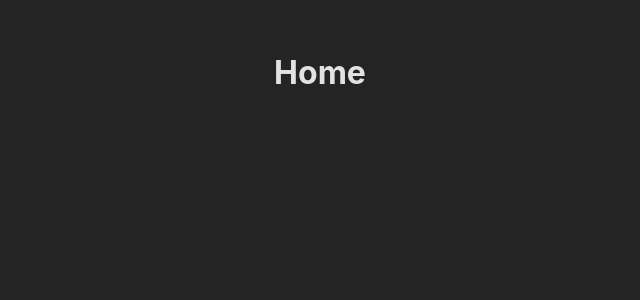
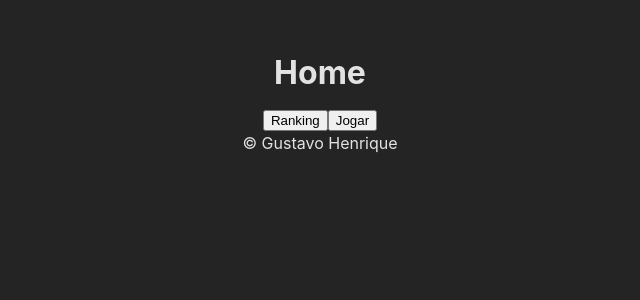
Before and after one commit to Gustavo-Henrique-Lima/EnglishQuiz, a React (Vite) app in the folder frontend/: page / in a window 1280 px wide. Shown: the top 300 px of the page, without its empty margins (320-960 px from the left). Built offline with nearby package versions, Linux system fonts and the light colour scheme.

Commit message:
Modificações para permitir a navegação entre as telas de modo independente, sem que um mesmo elemento se repita nas telas

```diff
--- a/frontend/src/App.tsx
+++ b/frontend/src/App.tsx
@@ -1,9 +1,23 @@
 import './App.css'
+import { BrowserRouter as Router, Routes, Route,Link} from 'react-router-dom';
+import Footer from './componentes/footer/footer';
+import TabelaRanking from './componentes/ranking/ranking';
+import Partida from './componentes/partida/partida';
+import Home from './componentes/home/home';
 
 function App() {
+  return(
+    <>
+    <div>
+      <Routes>
+        <Route path="/" element={<Home/>}></Route>
+        <Route path="/ranking" element={<TabelaRanking/>}></Route>
+        <Route path="/partida" element={<Partida/>}></Route>
+      </Routes>
+    </div>
+    <Footer/>
+    </>
 
-  return (
-    <h1>Home</h1>
   )
 }
 
--- a/frontend/src/componentes/home/home.tsx
+++ b/frontend/src/componentes/home/home.tsx
@@ -1,11 +1,30 @@
+import { useNavigate } from 'react-router-dom'
 import './styles.css'
 
 function Home()
 {
+    const navigate=useNavigate();
+    function handleClick()
+    {
+        navigate("/ranking")
+    }
+    function irParaPartida()
+    {
+        navigate("/partida")
+    }
     return(
+        <>
         <h1>Home</h1>
+        <div>
+            <button onClick={handleClick}>
+                Ranking
+            </button>
+            <button onClick={irParaPartida}>
+                Jogar
+            </button>
+        </div>
+        </>
     )
-
 }
 
 export default Home
--- a/frontend/src/main.tsx
+++ b/frontend/src/main.tsx
@@ -1,10 +1,13 @@
 import React from 'react'
 import ReactDOM from 'react-dom/client'
+import { BrowserRouter } from 'react-router-dom'
 import App from './App'
 import './index.css'
 
 ReactDOM.createRoot(document.getElementById('root') as HTMLElement).render(
   <React.StrictMode>
-    <App />
+    <BrowserRouter>
+       <App />
+    </BrowserRouter>
   </React.StrictMode>
 )
```
